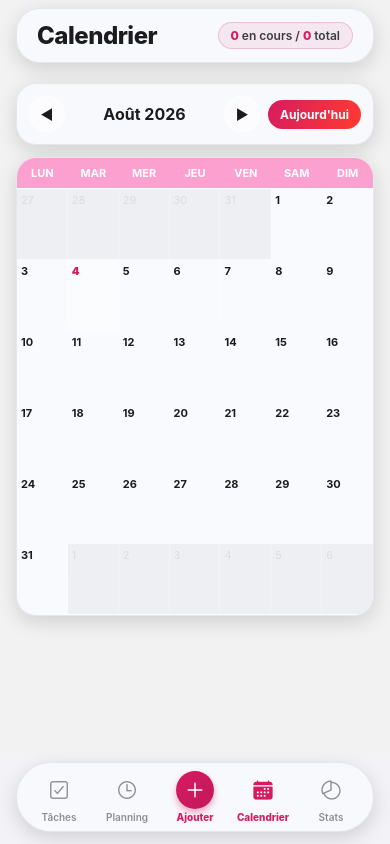
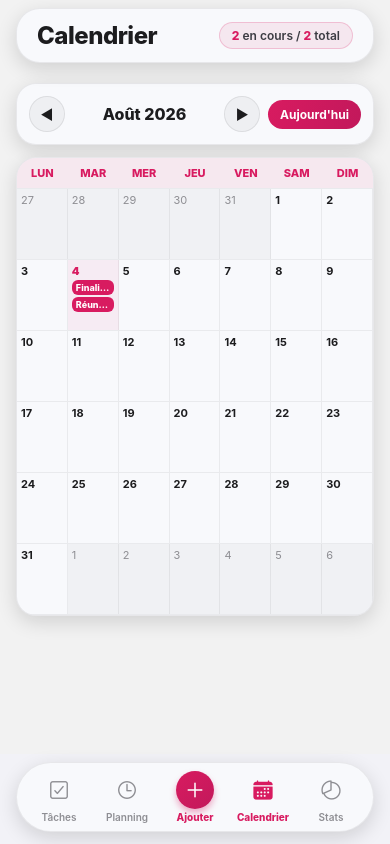
Before and after one commit to claire-arsena/ToDo-List, a React Native app in the folder todo-mobile/: screen /Agenda in a window 390 px wide. Built offline with nearby package versions, Linux system fonts and the light colour scheme.

Commit message:
fix: correction du bug de decalage d'un jour sur les dates due aux fuseaux horlogers UTC

```diff
--- a/todo-mobile/src/ctx/TodoContext.jsx
+++ b/todo-mobile/src/ctx/TodoContext.jsx
@@ -1,128 +1,120 @@
-import React, { createContext, useState, useEffect, useRef } from 'react';
-import { Alert, Platform } from 'react-native';
+import React, { createContext, useState, useEffect } from 'react';
 import AsyncStorage from '@react-native-async-storage/async-storage';
-import { ETAT_TERMINE, ETATS } from '../config/constants';
+import { ETATS, ETAT_TERMINE, getTodayStr } from '../config/constants';
 
 export const TodoContext = createContext();
 
-const STORAGE_KEY = '@todoMobile_data_v2';
+const STORAGE_KEY = '@todo_tasks_v2';
+const FOLDERS_KEY = '@todo_folders_v2';
 
-const DEFAULT_FOLDERS = [
-  { id: 1, title: 'Travail', color: '#3498db' },
-  { id: 2, title: 'Personnel', color: '#e67e22' },
-  { id: 3, title: 'Études', color: '#9b59b6' },
-  { id: 4, title: 'Urgent', color: '#e74c3c' },
+const INITIAL_TASKS = [
+  {
+    id: '1',
+    title: 'Finaliser la maquette mobile iOS',
+    description: 'Ajuster les couleurs Rose Foncé et le mode glassmorphism',
+    startDate: getTodayStr(),
+    endDate: getTodayStr(),
+    startTime: '09:00',
+    endTime: '11:00',
+    dueDate: getTodayStr(),
+    status: ETATS.EN_COURS,
+    folderId: '1',
+    isRegular: true,
+  },
+  {
+    id: '2',
+    title: 'Réunion d’équipe',
+    description: 'Point hebdomadaire sur le projet',
+    startDate: getTodayStr(),
+    endDate: getTodayStr(),
+    startTime: '14:00',
+    endTime: '15:00',
+    dueDate: getTodayStr(),
+    status: ETATS.NOUVEAU,
+    folderId: '1',
+    isRegular: true,
+  },
+];
+
+const INITIAL_FOLDERS = [
+  { id: '1', title: 'Travail', color: '#d81b60' },
+  { id: '2', title: 'Perso', color: '#af52de' },
 ];
 
 export function TodoContextProvider({ children }) {
   const [tasks, setTasks] = useState([]);
-  const [folders, setFolders] = useState(DEFAULT_FOLDERS);
-  const hasLoaded = useRef(false);
+  const [folders, setFolders] = useState([]);
+  const [isLoaded, setIsLoaded] = useState(false);
+
+  // Charger le stockage
+  useEffect(() => {
+    (async () => {
+      try {
+        const storedTasks = await AsyncStorage.getItem(STORAGE_KEY);
+        const storedFolders = await AsyncStorage.getItem(FOLDERS_KEY);
+
+        if (storedTasks) {
+          setTasks(JSON.parse(storedTasks));
+        } else {
+          setTasks(INITIAL_TASKS);
+        }
+
+        if (storedFolders) {
+          setFolders(JSON.parse(storedFolders));
+        } else {
+          setFolders(INITIAL_FOLDERS);
+        }
+      } catch (e) {
+        console.error('Erreur chargement AsyncStorage', e);
+        setTasks(INITIAL_TASKS);
+        setFolders(INITIAL_FOLDERS);
+      } finally {
+        setIsLoaded(true);
+      }
+    })();
+  }, []);
+
+  // Sauvegarder dans AsyncStorage
+  useEffect(() => {
+    if (isLoaded) {
+      AsyncStorage.setItem(STORAGE_KEY, JSON.stringify(tasks));
+    }
+  }, [tasks, isLoaded]);
 
   useEffect(() => {
-    const load = async () => {
-      try {
-        const stored = await AsyncStorage.getItem(STORAGE_KEY);
-        if (stored) {
-          const data = JSON.parse(stored);
-          setTasks(data.tasks || []);
-          setFolders(data.folders && data.folders.length > 0 ? data.folders : DEFAULT_FOLDERS);
-        } else {
-          setTasks([]);
-          setFolders(DEFAULT_FOLDERS);
+    if (isLoaded) {
+      AsyncStorage.setItem(FOLDERS_KEY, JSON.stringify(folders));
     }
-      } catch {
-        setTasks([]);
-        setFolders(DEFAULT_FOLDERS);
-      } finally {
-        hasLoaded.current = true;
-      }
+  }, [folders, isLoaded]);
+
+  const addTask = (taskData) => {
+    const today = getTodayStr();
+    const newTask = {
+      id: Date.now().toString(),
+      title: taskData.title || 'Nouvelle tâche',
+      description: taskData.description || '',
+      startDate: taskData.startDate || today,
+      endDate: taskData.endDate || taskData.startDate || today,
+      startTime: taskData.startTime || '',
+      endTime: taskData.endTime || '',
+      dueDate: taskData.endDate || taskData.startDate || today,
+      status: ETATS.NOUVEAU,
+      folderId: taskData.folderId || null,
+      isRegular: taskData.isRegular !== undefined ? taskData.isRegular : true,
+      creationDate: today,
     };
-    load();
-  }, []);
-
-  useEffect(() => {
-    if (!hasLoaded.current) return;
-    AsyncStorage.setItem(STORAGE_KEY, JSON.stringify({ tasks, folders })).catch(() => {});
-  }, [tasks, folders]);
-
-  const resetData = () => {
-    const doReset = () => {
-      setTasks([]);
-      setFolders(DEFAULT_FOLDERS);
-    };
-    if (Platform.OS === 'web') {
-      if (window.confirm('Êtes-vous sûr(e) ? Cette action supprimera toutes les tâches.')) doReset();
-    } else {
-      Alert.alert('Réinitialiser', 'Êtes-vous sûr(e) ? Cette action supprimera toutes les tâches.', [
-        { text: 'Annuler', style: 'cancel' },
-        { text: 'Supprimer', style: 'destructive', onPress: doReset },
-      ]);
-    }
-  };
-
-  const addTask = (task) => {
-    const maxId = tasks.length > 0 ? Math.max(...tasks.map((t) => t.id)) : 100;
-    const newTask = {
-      id: maxId + 1,
-      title: task.title,
-      description: task.description || '',
-      startDate: task.startDate || '',
-      endDate: task.endDate || '',
-      startTime: task.startTime || '',
-      endTime: task.endTime || '',
-      creationDate: new Date().toISOString().split('T')[0],
-      dueDate: task.endDate || task.startDate || task.dueDate || '',
-      status: ETATS.NOUVEAU, // Toujours "Nouveau" a la creation
-      folderId: task.folderId ? parseInt(task.folderId) : null,
-      isRegular: task.isRegular !== undefined ? task.isRegular : true, // Tâche régulière par défaut
-    };
-    setTasks((prev) => [...prev, newTask]);
+    setTasks((prev) => [newTask, ...prev]);
     return newTask;
   };
 
-  const updateTask = (id, updatedTask) => {
+  const updateTask = (id, fields) => {
     setTasks((prev) =>
-      prev.map((t) =>
-        t.id === id
-          ? {
-              ...t,
-              ...updatedTask,
-              folderId: updatedTask.folderId !== undefined ? (updatedTask.folderId ? parseInt(updatedTask.folderId) : null) : t.folderId,
-            }
-          : t
-      )
+      prev.map((t) => (t.id === id ? { ...t, ...fields } : t))
     );
   };
 
   const deleteTask = (id) => {
-    const doDelete = () => {
     setTasks((prev) => prev.filter((t) => t.id !== id));
-    };
-    if (Platform.OS === 'web') {
-      if (window.confirm('Supprimer cette tâche ?')) doDelete();
-    } else {
-      Alert.alert('Supprimer', 'Supprimer cette tâche ?', [
-        { text: 'Annuler', style: 'cancel' },
-        { text: 'Supprimer', style: 'destructive', onPress: doDelete },
-      ]);
-    }
-  };
-
-  const addFolder = (folder) => {
-    const maxId = folders.length > 0 ? Math.max(...folders.map((d) => d.id)) : 0;
-    const newFolder = {
-      id: maxId + 1,
-      title: folder.title,
-      color: folder.color || '#ff66b3',
-    };
-    setFolders((prev) => [...prev, newFolder]);
-    return newFolder;
-  };
-
-  const deleteFolder = (id) => {
-    setFolders((prev) => prev.filter((f) => f.id !== id));
-    setTasks((prev) => prev.map((t) => (t.folderId === id ? { ...t, folderId: null } : t)));
   };
 
   const toggleTaskDone = (id) => {
@@ -138,7 +130,7 @@ export function TodoContextProvider({ children }) {
   };
 
   const rescheduleToToday = (id) => {
-    const today = new Date().toISOString().split('T')[0];
+    const today = getTodayStr();
     setTasks((prev) =>
       prev.map((t) =>
         t.id === id
@@ -157,11 +149,17 @@ export function TodoContextProvider({ children }) {
     setTasks((prev) =>
       prev.map((t) => {
         if (t.id !== id) return t;
-        const todayStr = new Date().toISOString().split('T')[0];
+        const todayStr = getTodayStr();
         const baseDateStr = t.endDate && t.endDate >= todayStr ? t.endDate : todayStr;
-        const dateObj = new Date(baseDateStr + 'T12:00:00');
+        const [y, m, d] = baseDateStr.split('-').map(Number);
+        const dateObj = new Date(y, m - 1, d);
         dateObj.setDate(dateObj.getDate() + daysToAdd);
-        const newDate = dateObj.toISOString().split('T')[0];
+
+        const newY = dateObj.getFullYear();
+        const newM = String(dateObj.getMonth() + 1).padStart(2, '0');
+        const newD = String(dateObj.getDate()).padStart(2, '0');
+        const newDate = `${newY}-${newM}-${newD}`;
+
         return {
           ...t,
           startDate: newDate,
@@ -178,23 +176,49 @@ export function TodoContextProvider({ children }) {
     );
   };
 
-  const getActiveTasks = () => tasks.filter((task) => !ETAT_TERMINE.includes(task.status));
+  const addFolder = (folderData) => {
+    const newFolder = {
+      id: Date.now().toString(),
+      title: folderData.title || 'Nouveau dossier',
+      color: folderData.color || '#d81b60',
+    };
+    setFolders((prev) => [...prev, newFolder]);
+    return newFolder;
+  };
 
-  const value = {
+  const deleteFolder = (folderId) => {
+    setFolders((prev) => prev.filter((f) => f.id !== folderId));
+    setTasks((prev) =>
+      prev.map((t) => (t.folderId === folderId ? { ...t, folderId: null } : t))
+    );
+  };
+
+  const getActiveTasks = () =>
+    tasks.filter((t) => !ETAT_TERMINE.includes(t.status));
+
+  const getCompletedTasks = () =>
+    tasks.filter((t) => ETAT_TERMINE.includes(t.status));
+
+  return (
+    <TodoContext.Provider
+      value={{
         tasks,
         folders,
+        isLoaded,
         addTask,
         updateTask,
         deleteTask,
-    addFolder,
-    deleteFolder,
         toggleTaskDone,
         rescheduleToToday,
         rescheduleByDays,
         cancelTask,
-    resetData,
+        addFolder,
+        deleteFolder,
         getActiveTasks,
-  };
-
-  return <TodoContext.Provider value={value}>{children}</TodoContext.Provider>;
+        getCompletedTasks,
+      }}
+    >
+      {children}
+    </TodoContext.Provider>
+  );
 }
--- a/todo-mobile/src/views/Agenda.jsx
+++ b/todo-mobile/src/views/Agenda.jsx
@@ -4,6 +4,7 @@ import { LinearGradient } from 'expo-linear-gradient';
 import { TodoContext } from '../ctx/TodoContext';
 import { COLORS, STATUS_COLORS } from '../theme';
 import GlassCard from '../components/GlassCard';
+import { getTodayStr, normalizeDateStr } from '../config/constants';
 
 const DAYS = ['Lun', 'Mar', 'Mer', 'Jeu', 'Ven', 'Sam', 'Dim'];
 const MONTHS = ['Janvier', 'Février', 'Mars', 'Avril', 'Mai', 'Juin', 'Juillet', 'Août', 'Septembre', 'Octobre', 'Novembre', 'Décembre'];
@@ -13,7 +14,7 @@ export default function Agenda() {
   const [current, setCurrent] = useState(new Date());
   const year = current.getFullYear();
   const month = current.getMonth();
-  const today = new Date().toISOString().split('T')[0];
+  const today = getTodayStr();
 
   const getTaskColor = (t) => {
     if (t.folderId) {
@@ -26,13 +27,28 @@ export default function Agenda() {
   const tasksByDate = useMemo(() => {
     const map = new Map();
     tasks.forEach((t) => {
-      const start = t.startDate || t.dueDate;
-      const end = t.endDate || t.dueDate || start;
+      const start = normalizeDateStr(t.startDate || t.dueDate);
+      const end = normalizeDateStr(t.endDate || t.dueDate || start);
       if (!start) return;
-      let cur = new Date(start + 'T00:00:00');
-      const last = new Date(end + 'T00:00:00');
+
+      const partsStart = start.split('-').map(Number);
+      const partsEnd = (end || start).split('-').map(Number);
+      if (partsStart.length !== 3) return;
+
+      const [sy, sm, sd] = partsStart;
+      const ey = partsEnd[0] || sy;
+      const em = partsEnd[1] || sm;
+      const ed = partsEnd[2] || sd;
+
+      let cur = new Date(sy, sm - 1, sd);
+      const last = new Date(ey, em - 1, ed);
+
       while (cur <= last) {
-        const dStr = cur.toISOString().split('T')[0];
+        const y = cur.getFullYear();
+        const m = String(cur.getMonth() + 1).padStart(2, '0');
+        const d = String(cur.getDate()).padStart(2, '0');
+        const dStr = `${y}-${m}-${d}`;
+
         if (!map.has(dStr)) map.set(dStr, []);
         map.get(dStr).push(t);
         cur.setDate(cur.getDate() + 1);
@@ -42,17 +58,23 @@ export default function Agenda() {
   }, [tasks]);
 
   const days = useMemo(() => {
-    const first = new Date(year, month, 1).getDay();
-    const start = first === 0 ? 6 : first - 1;
+    const firstDayObj = new Date(year, month, 1);
+    const dayOfWeek = firstDayObj.getDay(); // 0: Dimanche, 1: Lundi ... 6: Samedi
+    const startOffset = dayOfWeek === 0 ? 6 : dayOfWeek - 1; // Alignement Lundi = 0
     const lastDate = new Date(year, month + 1, 0).getDate();
     const prevLast = new Date(year, month, 0).getDate();
+
     const result = [];
-    for (let i = start - 1; i >= 0; i--) result.push({ day: prevLast - i, out: true });
+    for (let i = startOffset - 1; i >= 0; i--) {
+      result.push({ day: prevLast - i, out: true });
+    }
     for (let d = 1; d <= lastDate; d++) {
       const date = `${year}-${String(month + 1).padStart(2, '0')}-${String(d).padStart(2, '0')}`;
       result.push({ day: d, out: false, date });
     }
-    while (result.length % 7 !== 0) result.push({ day: result.length - start - lastDate + 1, out: true });
+    while (result.length % 7 !== 0) {
+      result.push({ day: result.length - startOffset - lastDate + 1, out: true });
+    }
     return result;
   }, [year, month]);
 
@@ -71,7 +93,7 @@ export default function Agenda() {
           <Text style={styles.navBtnText}>▶</Text>
         </TouchableOpacity>
         <TouchableOpacity onPress={() => setCurrent(new Date())}>
-          <LinearGradient colors={[COLORS.pinkDark, COLORS.red]} start={{ x: 0, y: 0 }} end={{ x: 1, y: 1 }} style={styles.todayBtn}>
+          <LinearGradient colors={[COLORS.pinkDark, COLORS.pinkDeep]} start={{ x: 0, y: 0 }} end={{ x: 1, y: 1 }} style={styles.todayBtn}>
             <Text style={styles.todayBtnText}>Aujourd'hui</Text>
           </LinearGradient>
         </TouchableOpacity>
@@ -131,39 +153,39 @@ const styles = StyleSheet.create({
     width: 36,
     height: 36,
     borderRadius: 18,
-    backgroundColor: 'rgba(255,255,255,0.5)',
+    backgroundColor: 'rgba(0,0,0,0.04)',
     alignItems: 'center',
     justifyContent: 'center',
     borderWidth: 1,
-    borderColor: 'rgba(255,255,255,0.7)',
+    borderColor: 'rgba(0,0,0,0.08)',
   },
   navBtnText: { fontSize: 14, color: COLORS.text },
-  monthTitle: { flex: 1, textAlign: 'center', fontSize: 16, fontWeight: '700', color: COLORS.text },
+  monthTitle: { flex: 1, textAlign: 'center', fontSize: 16, fontWeight: '800', color: COLORS.text },
   todayBtn: { borderRadius: 999, paddingHorizontal: 12, paddingVertical: 7 },
   todayBtnText: { color: '#fff', fontSize: 12, fontWeight: '700' },
   grid: {},
-  weekRow: { flexDirection: 'row', borderBottomWidth: 0.5, borderBottomColor: 'rgba(255,255,255,0.3)' },
+  weekRow: { flexDirection: 'row', borderBottomWidth: 0.5, borderBottomColor: 'rgba(0,0,0,0.06)' },
   dayHeader: {
     flex: 1,
     alignItems: 'center',
     paddingVertical: 8,
-    backgroundColor: 'rgba(255,102,179,0.6)',
+    backgroundColor: 'rgba(216, 27, 96, 0.08)',
   },
-  dayHeaderText: { fontSize: 11, fontWeight: '700', color: '#fff', textTransform: 'uppercase' },
+  dayHeaderText: { fontSize: 11, fontWeight: '800', color: COLORS.pinkDark, textTransform: 'uppercase' },
   cell: {
     flex: 1,
     minHeight: 70,
     padding: 4,
     borderRightWidth: 0.5,
-    borderRightColor: 'rgba(255,255,255,0.3)',
-    backgroundColor: 'rgba(255,255,255,0.15)',
+    borderRightColor: 'rgba(0,0,0,0.06)',
+    backgroundColor: 'transparent',
   },
-  cellOut: { backgroundColor: 'rgba(0,0,0,0.04)' },
+  cellOut: { backgroundColor: 'rgba(0,0,0,0.03)' },
   cellToday: {
-    backgroundColor: 'rgba(255,255,255,0.5)',
+    backgroundColor: 'rgba(216, 27, 96, 0.06)',
   },
   cellDay: { fontSize: 11, fontWeight: '700', color: COLORS.text, marginBottom: 2 },
-  cellDayOut: { color: '#ddd', fontWeight: '400' },
+  cellDayOut: { color: COLORS.textMuted, fontWeight: '400' },
   cellDayToday: { color: COLORS.pinkDark, fontWeight: '900' },
   taskDot: { borderRadius: 6, paddingHorizontal: 4, paddingVertical: 2, marginBottom: 2 },
   taskDotText: { fontSize: 9, color: '#fff', fontWeight: '800' },
```
Also changed, not shown: todo-mobile/src/components/DatePickerInput.jsx (+68 -22 lines). Lines whose indentation alone changed are shown as unchanged.
